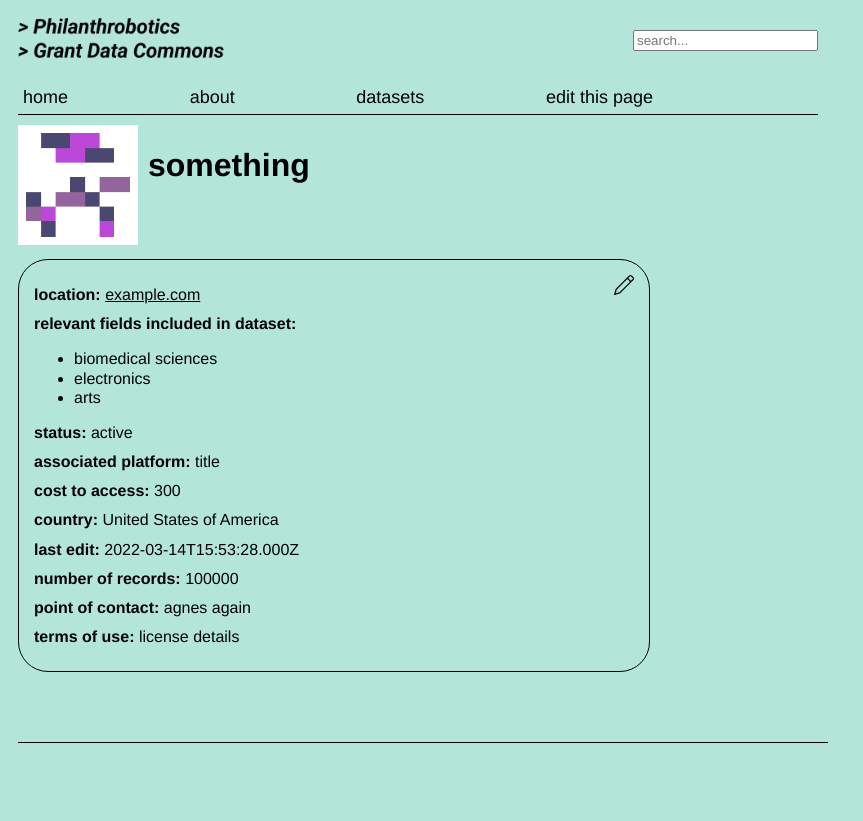
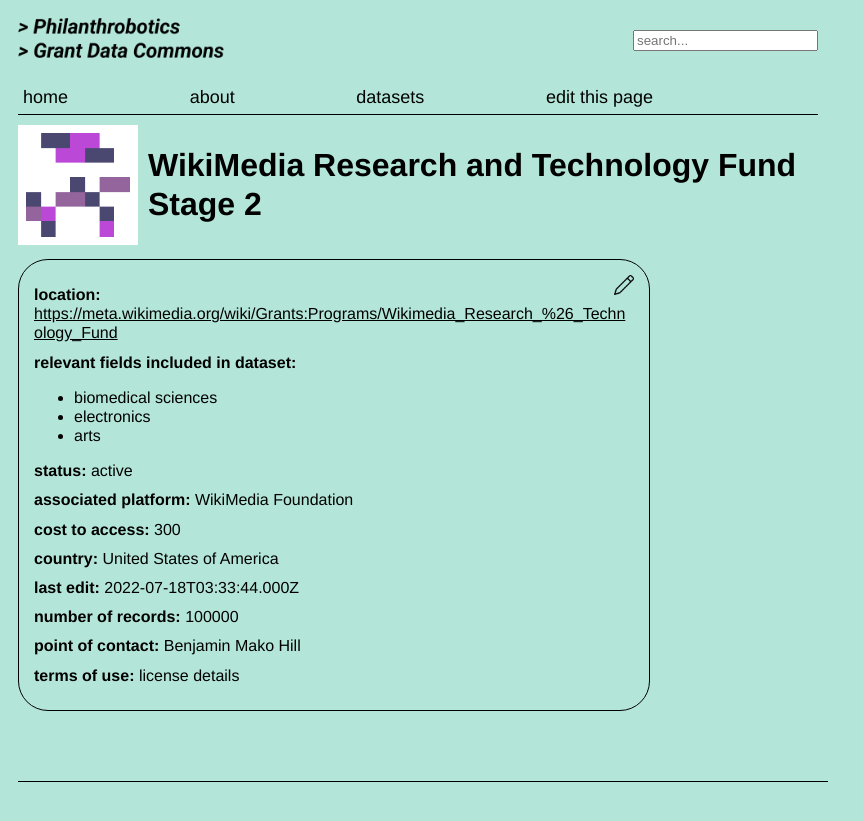
Before and after one commit to agnescameron/grants-commons-index, a Jekyll site: the page built from app/index/_entries/dataset_3.md, in a window 1280 px wide. Shown: the top 821 px of the page, without its empty margins (0-863 px from the left). Built offline with Jekyll 4.4.1, drawn with Linux system fonts in a browser that asks for light colours; nearby versions of some CDN libraries.

Commit message:
compiled site after edit to markdown files

```diff
--- a/app/index/_entries/dataset_3.md
+++ b/app/index/_entries/dataset_3.md
@@ -1,19 +1,19 @@
 ---
 layout: default
-associated_platform: title
+associated_platform: WikiMedia Foundation
 cost_to_access: 300
 country: United States of America
 fields_included:
 - biomedical sciences
 - electronics
 - arts
-last_edit: '2022-03-14T15:53:28.000Z'
-location: example.com
+last_edit: '2022-07-18T03:33:44.000Z'
+location: https://meta.wikimedia.org/wiki/Grants:Programs/Wikimedia_Research_%26_Technology_Fund
 number_of_records: '100000'
-point_of_contact: agnes again
-shortname: dataset_3
+point_of_contact: Benjamin Mako Hill
+shortname: wmf_research_tech
 still_active?: true
 terms_of_use: license details
-title: something
+title: WikiMedia Research and Technology Fund Stage 2
 uuid: recXlZLcyPqsq5UN6
 ---
```
Also changed, not shown: app/index/_entries/dataset_2.md (+5 -5 lines), app/index/_entries/test.md (+1 -1 lines), app/index/_entries/test_2.md (+1 -1 lines).
